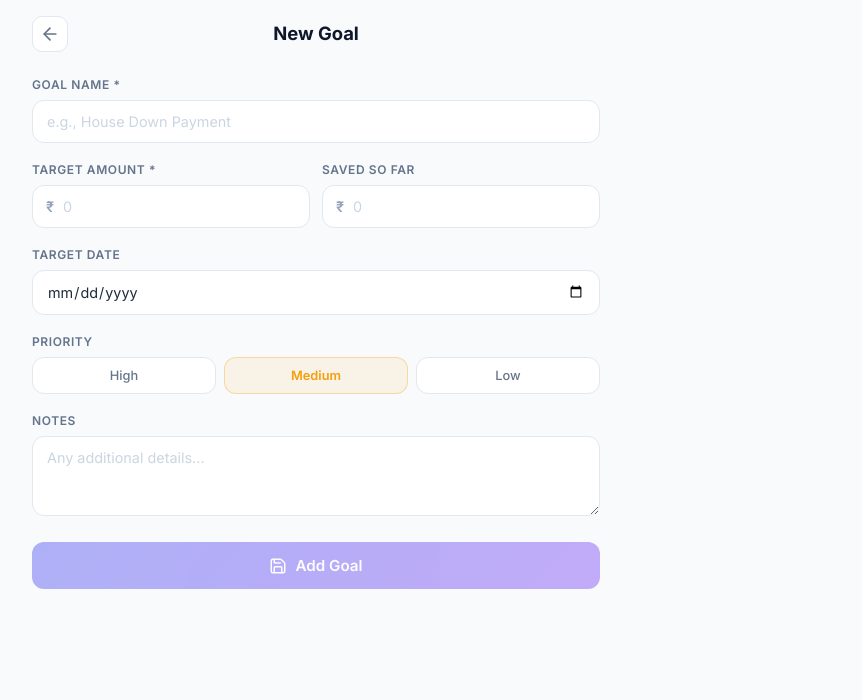
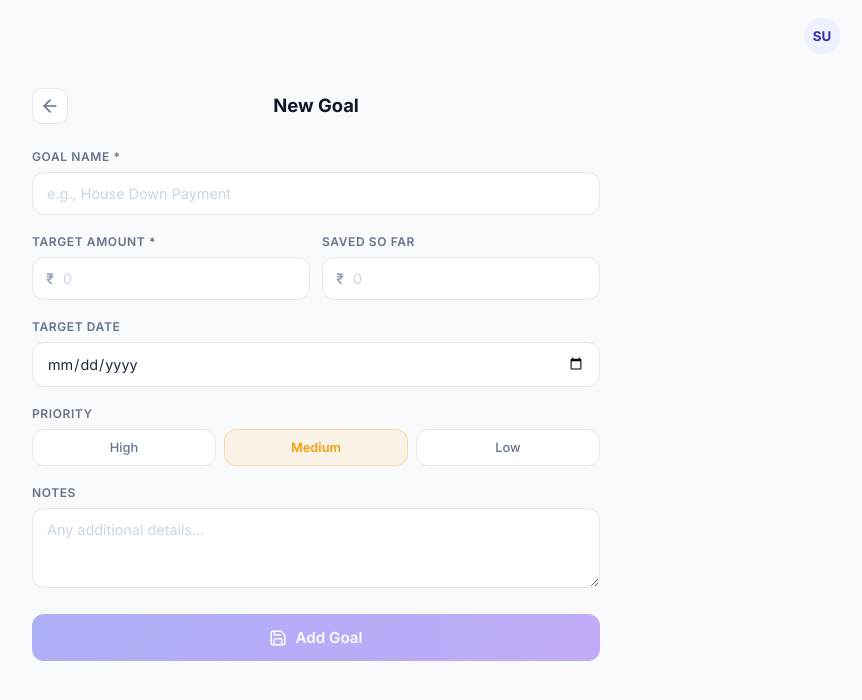
Before and after one commit to mpvineesh/my-money, a React (Vite) app: page /goals/add in a window 1280 px wide. Shown: the top 700 px of the page, without its empty margins (324-1186 px from the left). Built offline with nearby package versions, Linux system fonts and the light colour scheme; no server answers; sample sign-in values are in the browser's storage.

Commit message:
feat(ui): add header with profile avatar and sign-out

```diff
--- a/src/App.jsx
+++ b/src/App.jsx
@@ -2,6 +2,7 @@ import { BrowserRouter, Routes, Route } from 'react-router-dom';
 import { AppProvider } from './context/AppContext';
 import { AuthProvider } from './context/AuthContext';
 import BottomNav from './components/BottomNav';
+import Header from './components/Header';
 import { useAuth } from './context/AuthContext';
 import Dashboard from './pages/Dashboard';
 import Investments from './pages/Investments';
@@ -19,6 +20,7 @@ export default function App() {
       <AuthProvider>
         <AppProvider>
           <div className="app-container">
+            <Header />
             <main className="app-main">
               <Routes>
                 <Route path="/login" element={<Login />} />
--- /dev/null
+++ b/src/components/Header.css
@@ -0,0 +1,25 @@
+.app-header {
+  width:100%;
+  background: transparent;
+  position:sticky;
+  top:0;
+  z-index:40;
+}
+.header-inner {
+  max-width:1100px;
+  margin:0 auto;
+  padding:12px 20px;
+  display:flex;
+  align-items:center;
+  justify-content:space-between;
+}
+.profile { position:relative; }
+.profile-btn { background:transparent; border:0; cursor:pointer; padding:6px; }
+.avatar { display:inline-flex; align-items:center; justify-content:center; width:36px; height:36px; border-radius:999px; background:#eef2ff; color:#3730a3; font-weight:700; }
+.avatar-lg { width:56px; height:56px; font-size:18px; }
+.profile-menu { position:absolute; right:0; top:52px; width:220px; background:#ffffff; border-radius:10px; box-shadow:0 10px 30px rgba(2,6,23,0.08); padding:12px; border:1px solid rgba(2,6,23,0.04); }
+.profile-info { display:flex; gap:10px; align-items:center; padding-bottom:8px; border-bottom:1px solid rgba(2,6,23,0.04); margin-bottom:8px; }
+.profile-meta .name { font-weight:700; color:#0f172a; }
+.profile-meta .email { font-size:13px; color:#64748b; }
+.menu-item { width:100%; text-align:left; background:transparent; border:0; padding:8px 6px; border-radius:8px; cursor:pointer; font-weight:600; color:#ef4444; }
+.menu-item:hover { background:rgba(239,68,68,0.06); }
--- /dev/null
+++ b/src/components/Header.jsx
@@ -0,0 +1,46 @@
+import React, { useState, useRef, useEffect } from 'react';
+import { useAuth } from '../context/AuthContext';
+import './Header.css';
+
+export default function Header() {
+  const { user, signOutUser } = useAuth();
+  const [open, setOpen] = useState(false);
+  const ref = useRef();
+
+  useEffect(() => {
+    function onDoc(e) {
+      if (ref.current && !ref.current.contains(e.target)) setOpen(false);
+    }
+    document.addEventListener('click', onDoc);
+    return () => document.removeEventListener('click', onDoc);
+  }, []);
+
+  if (!user) return null;
+
+  const initials = (user.displayName || user.email || 'U').split(' ').map(s => s[0]).slice(0,2).join('').toUpperCase();
+
+  return (
+    <header className="app-header">
+      <div className="header-inner">
+        <div />
+        <div className="profile" ref={ref}>
+          <button className="profile-btn" onClick={() => setOpen(v => !v)} aria-haspopup>
+            <span className="avatar">{initials}</span>
+          </button>
+          {open && (
+            <div className="profile-menu">
+              <div className="profile-info">
+                <div className="avatar avatar-lg">{initials}</div>
+                <div className="profile-meta">
+                  <div className="name">{user.displayName || user.email}</div>
+                  <div className="email">{user.email}</div>
+                </div>
+              </div>
+              <button className="menu-item" onClick={signOutUser}>Sign out</button>
+            </div>
+          )}
+        </div>
+      </div>
+    </header>
+  );
+}
```
